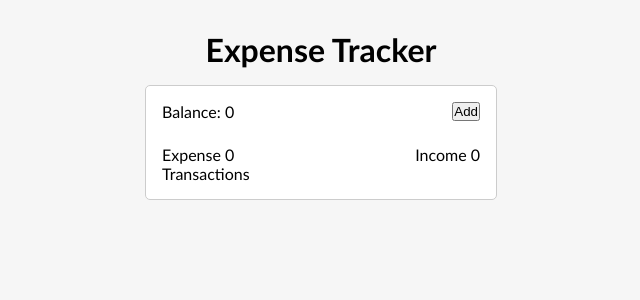
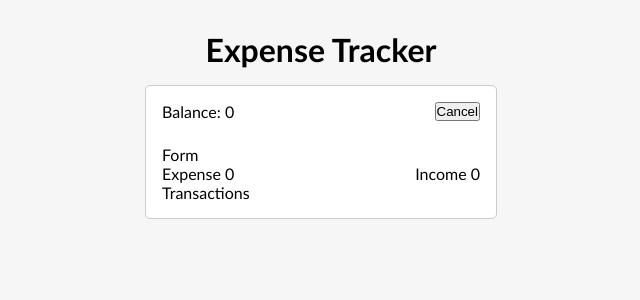
Before and after one commit to HaniyehPeyvandi/ExpenseTracker, a React (Create React App) app: page / in a window 1280 px wide. Both pictures are taken after a click on the button "Add". Shown: the top 300 px of the page, without its empty margins (319-959 px from the left). Built offline with nearby package versions, Linux system fonts and the light colour scheme.

Commit message:
add functionality of Add button in Overview component

```diff
--- a/src/components/Overview.js
+++ b/src/components/Overview.js
@@ -1,18 +1,28 @@
-import styles from './Overview.module.css';
+import { useState } from "react";
+import styles from "./Overview.module.css";
 
-const Overview = ({expense,income}) => {
+const Overview = ({ expense, income }) => {
+  const [isShow, setIsShow] = useState(false);
+
   return (
     <>
       <div className={styles.topSection}>
         <p>Balance: {income - expense}</p>
-        <button>Add</button>
+        <button
+          onClick={() => {
+            setIsShow((prevState) => !prevState);
+          }}
+        >
+          {isShow ? "Cancel" : "Add"}
+        </button>
       </div>
+      {isShow && <div>Form</div>}
       <div className={styles.resultSection}>
         <div>Expense {expense}</div>
         <div>Income {income}</div>
       </div>
     </>
-   );
-}
+  );
+};
 
 export default Overview;
```
